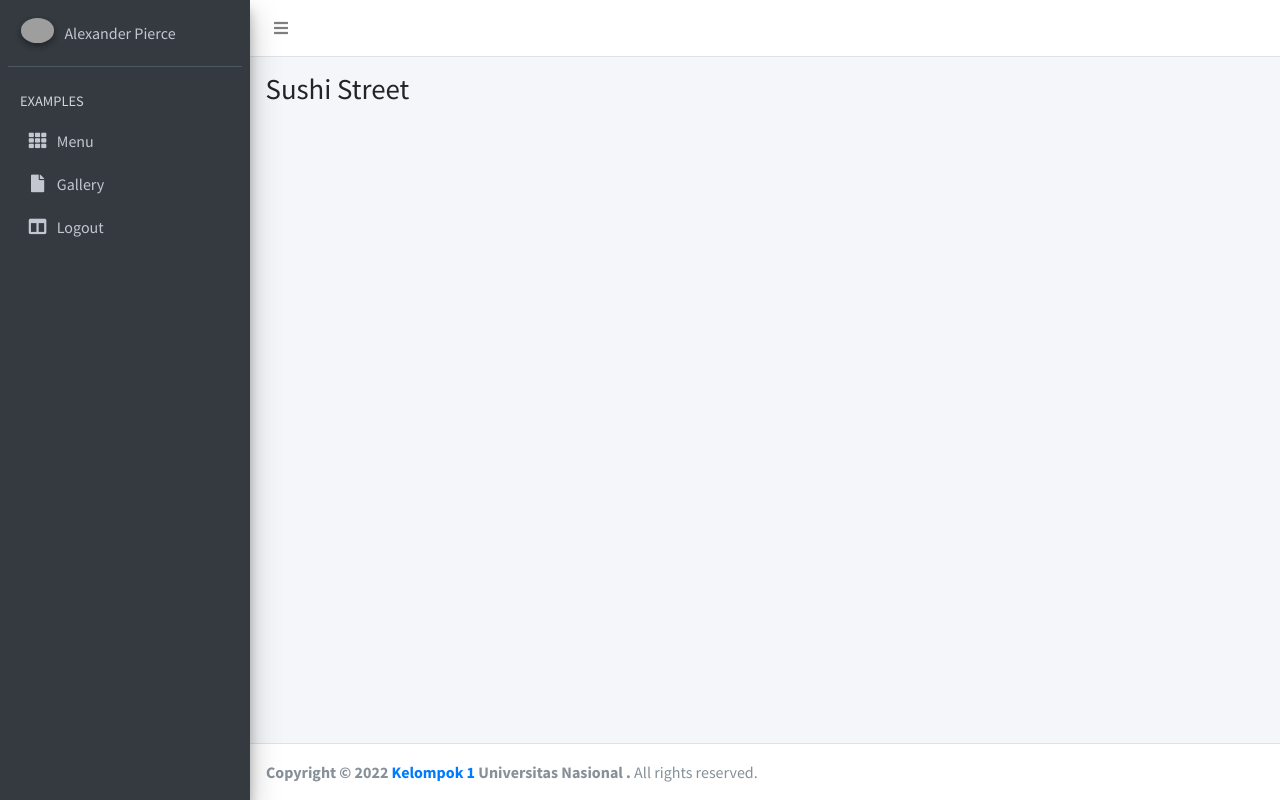
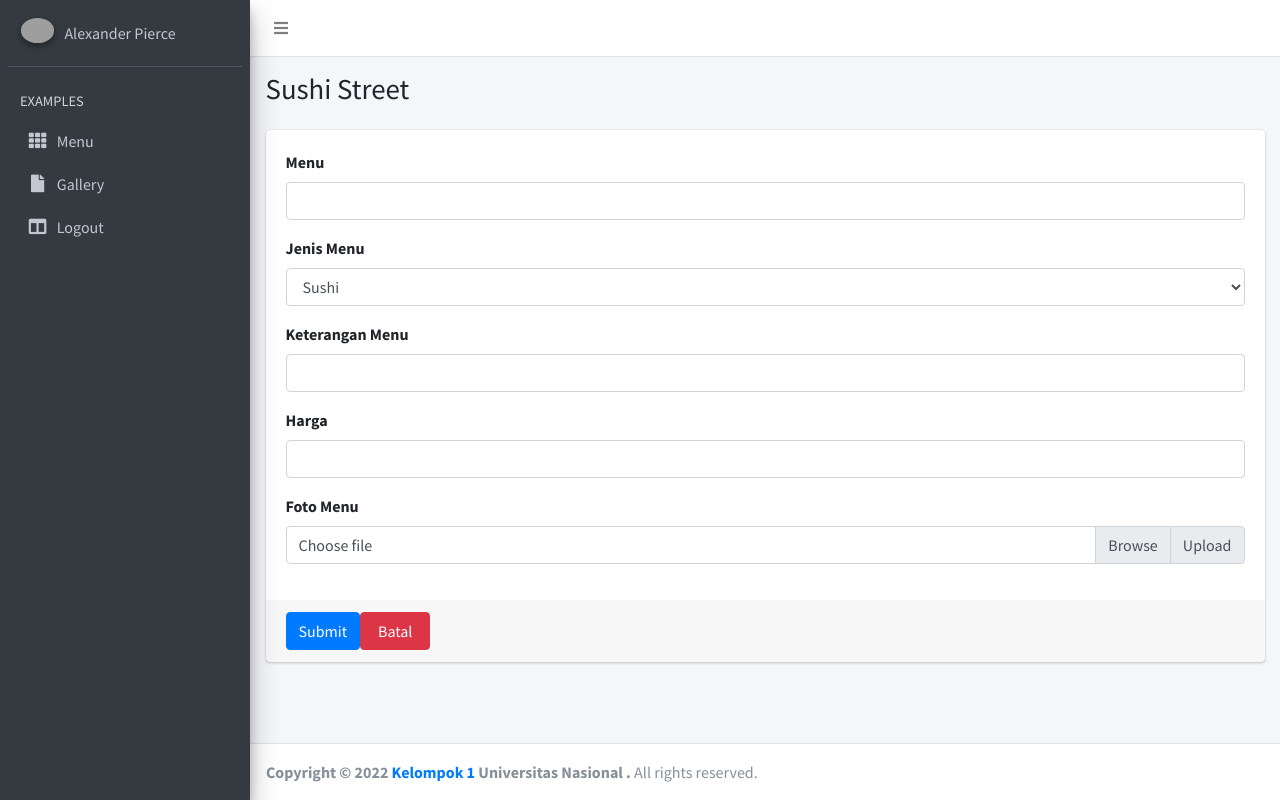
Before and after one commit to reykayanti/SushiApp, a CodeIgniter 4 app: template app/Views/dashboard/view_addmenu.php in a window 1280 px wide. Run offline with PHP 8.4 and a stand-in for CodeIgniter, Linux system fonts and the light colour scheme; the template is opened without the code that fills it, so the values that code supplies are empty; some libraries are stand-ins or nearby versions; grey boxes are pictures that could not be loaded.

Commit message:
insert data menu

```diff
--- a/app/Models/MenuModel.php
+++ b/app/Models/MenuModel.php
@@ -7,6 +7,6 @@ use CodeIgniter\Model;
 class MenuModel extends Model
 {
     protected $table = 'tb_menu'; //nama tablenya
-    protected $allowedFields = ['jenis_menu', 'menu', 'keterangan', 'harga', 'image']; //yang boleh diisi
+    protected $allowedFields = ['jenis_menu', 'menu', 'keterangan', 'harga', 'img']; //yang boleh diisi
     protected $useTimestamps = true; //biar tanggal created_at dan updated_at nya otomatis keisi tanpa ditulis
 }
--- a/app/Views/dashboard/view_addmenu.php
+++ b/app/Views/dashboard/view_addmenu.php
@@ -2,6 +2,71 @@
 <?= $this->section('content_dashboard'); ?>
 
 <!-- Main content -->
+<!-- Main content -->
+<section class="content">
+<?php if(!empty(session()->getFlashdata('gagal'))){ ?>
+                    <div class="alert alert-danger">
+                        <?php echo session()->getFlashdata('gagal');?>
+                    </div>
+                  <?php } ?>
+      <div class="container-fluid">
+        <div class="row">
+          <!-- left column -->
+          <div class="col-md-12">
+            <!-- general form elements -->
+            <div class="card card-primary">
+
+              <!-- /.card-header -->
+              <!-- form start -->
+              <form action="/C_Dashboard/save" method="POST" enctype="multipart/form-data">
+                <div class="card-body">
+                  <div class="form-group">
+                    <label for="menu">Menu</label>
+                    <input type="text" name="menu" class="form-control" id="menu">
+                  </div>
+                  <div class="form-group">
+                    <label>Jenis Menu</label>
+                    <select class="form-control" name="jenis_menu">
+                      <option value="sushi">Sushi</option>
+                      <option value="drink">Drink</option>
+                    </select>
+                  </div>
+                  <div class="form-group">
+                    <label for="keterangan">Keterangan Menu</label>
+                    <input type="text" name="keterangan" class="form-control" id="keterangan">
+                  </div>
+
+                  <div class="form-group">
+                    <label for="harga">Harga</label>
+                    <input type="text" name="harga" class="form-control" id="harga">
+                  </div>
+                  <div class="form-group">
+                    <label for="img">Foto Menu</label>
+                    <div class="input-group">
+                      <div class="custom-file">
+                        <input type="file" class="custom-file-input" id="img" name="img">
+                        <label class="custom-file-label" name="img" for="img">Choose file</label>
+                      </div>
+                      <div class="input-group-append">
+                        <span class="input-group-text">Upload</span>
+                      </div>
+                    </div>
+                  </div>
+                </div>
+                <div class="card-footer" style="display: flex;">
+                  <button type="submit" class="btn btn-primary">Submit</button>
+                  <div style="width: 70px;">
+                  <a href="/admin">
+                      <button type="button" class="btn btn-block btn-danger"> Batal </button>
+                  </a>
+                </div>
+                </div>
+                <!-- /.card-body -->
+        </div>
+        <!-- /.row -->
+      </div><!-- /.container-fluid -->
+    </section>
+    <!-- /.content -->
 
 
 <?= $this->endSection(); ?>
```
Also changed, not shown: app/Controllers/C_Dashboard.php (+33 -1 lines), app/Views/dashboard/view_menu.php (+21 -9 lines).
